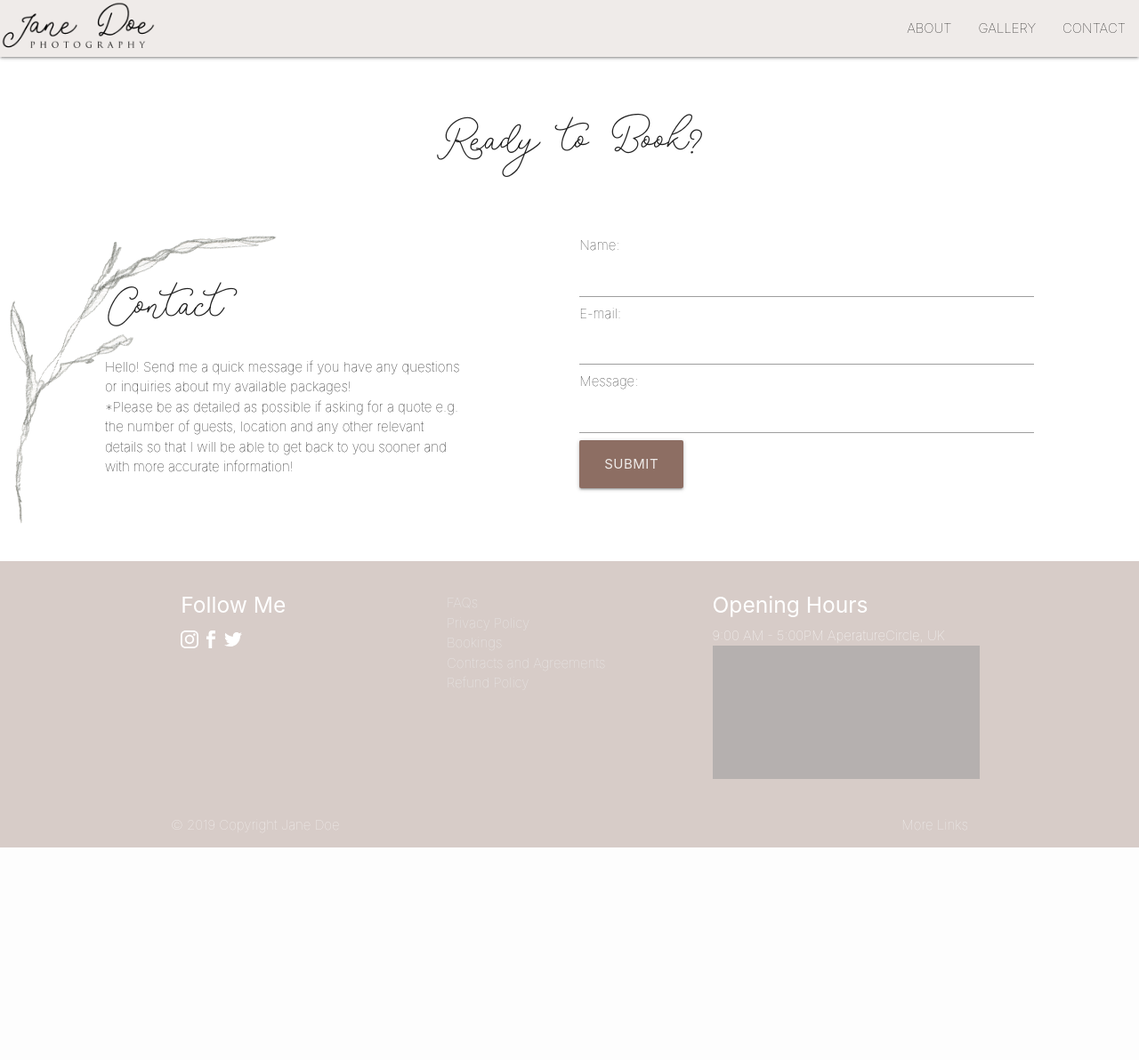
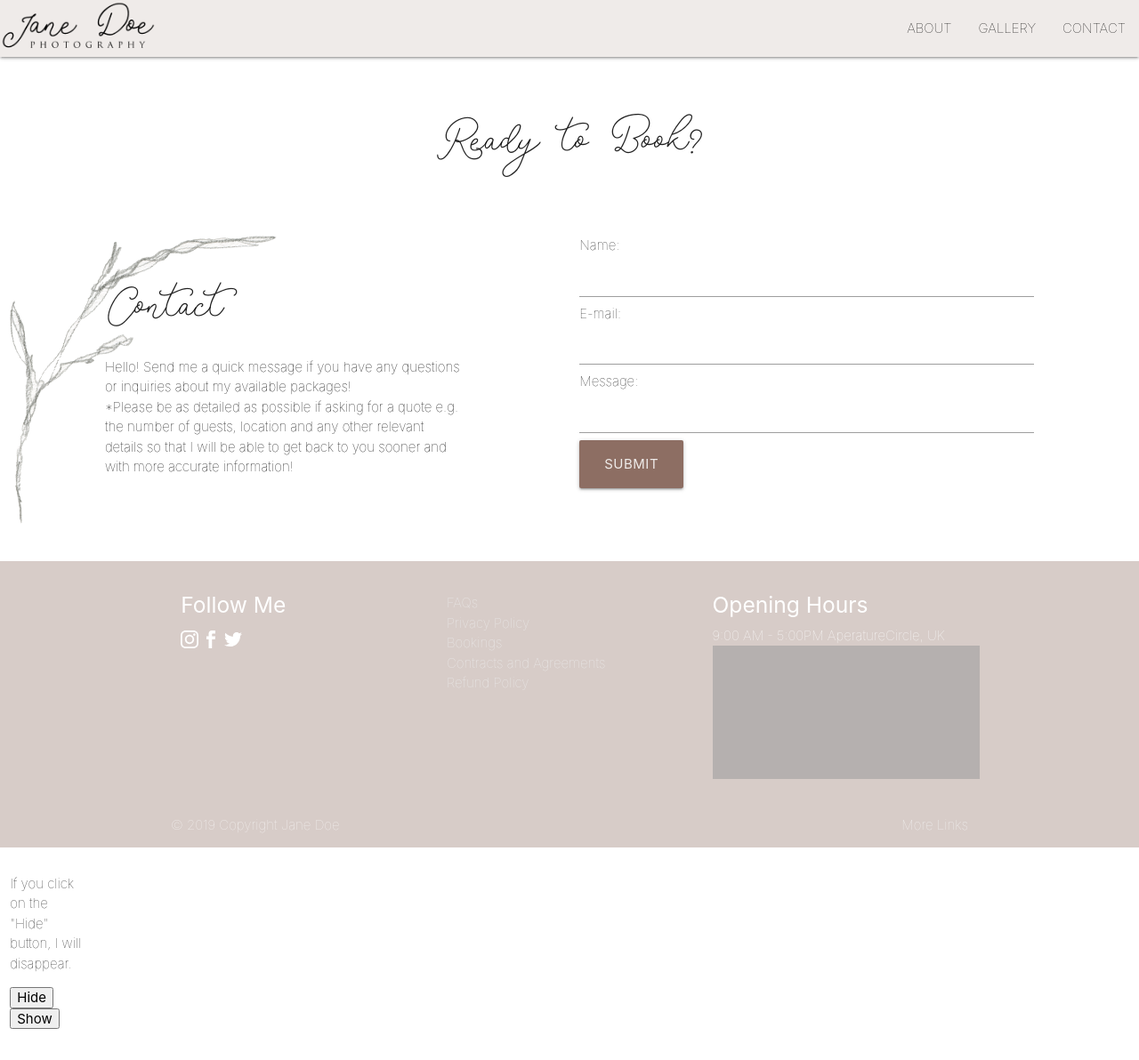
Before and after one commit to reneekiffin/RapidApp, a PHP site: page /contact.php in a window 1280 px wide. Shown: the whole page at 89% size. Before the commit the page ends 953 px from the top, so only its background shows below. Run offline with PHP 8.4, Linux system fonts and the light colour scheme; a map, chart or similar area stays blank; some libraries are stand-ins or nearby versions; grey boxes are pictures that could not be loaded.

Commit message:
hide show jquery

```diff
--- a/MaterializeWebsite/contact.php
+++ b/MaterializeWebsite/contact.php
@@ -83,6 +83,13 @@
 
 
 
+
+
+
+
+
+
+
             <!--footer-->
          <?php include 'footer.php'; ?>
 
@@ -102,6 +109,34 @@
                <script src="js/scrollfade.js"></script>
 
 
+               <div class="row section">
+                 <div class="col l1 s0">
+
+                   <script src="https://ajax.googleapis.com/ajax/libs/jquery/3.3.1/jquery.min.js"></script>
+                   <script>
+                   $(document).ready(function(){
+                     $("#hide").click(function(){
+                       $("p").hide();
+                     });
+                     $("#show").click(function(){
+                       $("p").show();
+                     });
+                   });
+                   </script>
+                   </head>
+                   <body>
+
+                   <p>If you click on the "Hide" button, I will disappear.</p>
+
+                   <button id="hide">Hide</button>
+                   <button id="show">Show</button>
+
+
+            </div>
+          </div>
+
+
+
 
              </body>
           </html>
--- a/MaterializeWebsite/css/style.css
+++ b/MaterializeWebsite/css/style.css
@@ -1,6 +1,6 @@
 @font-face {
     font-family: 'Trajan';
-    src: url('../src/goudytrajan-regular-trial-webfont.otf') format('otf');
+    src: url('../src/goudytrajan-regular-trial-webfont.otf') format("opentype");
 
     font-weight: normal;
     font-style: normal;
@@ -31,7 +31,7 @@ nav ul li a:hover{
     margin-top:25px;
     margin-bottom:25px;
 }
-.btn-large{
+.btn-large, .btn-small{
   color: #8d6e63  !important;
   background-color:#efebe9 !important;
   border-color: #d7ccc8 !important;
@@ -77,7 +77,7 @@ nav{
 #memories, #mailphp{
   height:75vh !important;
 }
-#gallery{
+#gallery, #testimonials{
   height:50vh !important;
 }
 #about{
@@ -100,3 +100,14 @@ nav{
   opacity: 1;
 
 }
+
+.card a{
+  color: #8d6e63  !important;
+
+}
+
+.card a:hover{
+  color: #d7ccc8 !important;
+
+
+}
--- a/MaterializeWebsite/footer.php
+++ b/MaterializeWebsite/footer.php
@@ -51,5 +51,4 @@
 
 
 
-
 </body>
```
Also changed, not shown: MaterializeWebsite/index.php (+26 -1 lines), MaterializeWebsite/js/hideshow.js (added, +10 -0 lines), MaterializeWebsite/img/star.svg (added), 1 other file.
